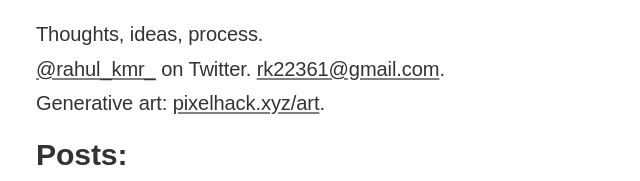
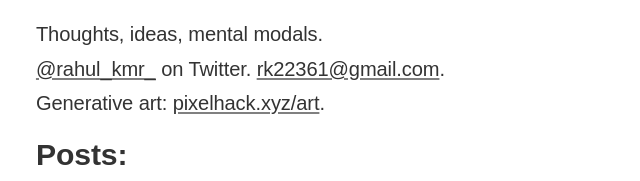
Before and after one commit to planet-xi/mind, a plain HTML site: page index.html in a window 1280 px wide. Shown: the top 181 px of the page, 308-948 px from the left. Drawn offline with Linux system fonts and the light colour scheme; a web font is replaced by a local one.

Commit message:
Update index.html

```diff
--- a/index.html
+++ b/index.html
@@ -9,7 +9,7 @@
 </head>
 <body data-new-gr-c-s-check-loaded="14.1076.0" data-gr-ext-installed="">
 	<div class="container"><main class="content">
-		<p>Thoughts, ideas, process.</p>
+		<p>Thoughts, ideas, mental modals.</p>
 		<p><a href="https://twitter.com/rahul_kmr_">@rahul_kmr_</a> on Twitter. <a href="mailto:rk22361@gmail.com">rk22361@gmail.com</a>.</p><p>Generative art: <a href="/art">pixelhack.xyz/art</a>.</p>
 		<h2 id="posts">Posts:</h2>
 		<ul>
```
